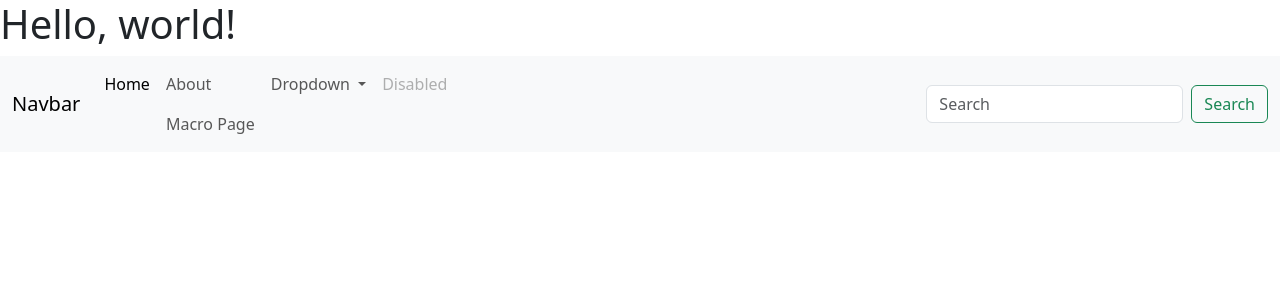
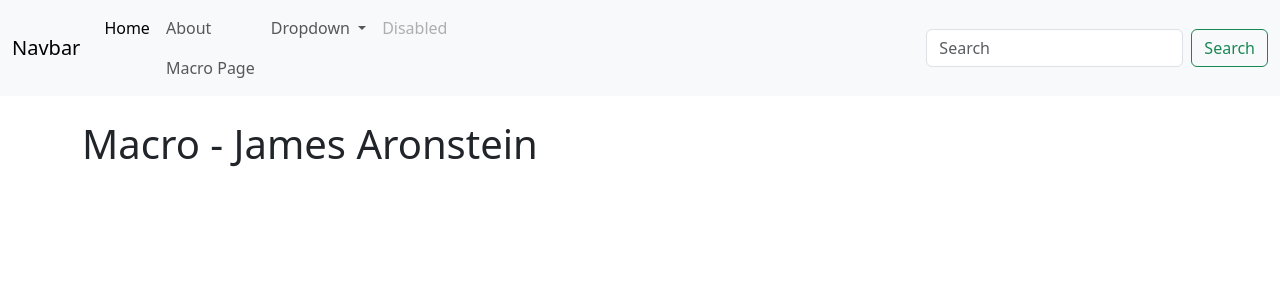
Before and after one commit to JamesAronstein/Data-Journalism-Project, a Flask app: page / in a window 1280 px wide. Shown: the top 300 px of the page. Run offline with Flask 3, Linux system fonts and the light colour scheme.

Commit message:
nav_bar in index

```diff
--- a/templates/index.html
+++ b/templates/index.html
@@ -1,14 +1,13 @@
-<!doctype html>
-<html lang="en">
-  <head>
-    <meta charset="utf-8">
-    <meta name="viewport" content="width=device-width, initial-scale=1">
-    <title>Bootstrap demo</title>
-    <link href="https://cdn.jsdelivr.net/npm/bootstrap@5.3.6/dist/css/bootstrap.min.css" rel="stylesheet" integrity="sha384-4Q6Gf2aSP4eDXB8Miphtr37CMZZQ5oXLH2yaXMJ2w8e2ZtHTl7GptT4jmndRuHDT" crossorigin="anonymous">
-  </head>
-  <body>
-    <h1>Hello, world!</h1>
-    {% include 'nav_bar.html' %}
-    <script src="https://cdn.jsdelivr.net/npm/bootstrap@5.3.6/dist/js/bootstrap.bundle.min.js" integrity="sha384-j1CDi7MgGQ12Z7Qab0qlWQ/Qqz24Gc6BM0thvEMVjHnfYGF0rmFCozFSxQBxwHKO" crossorigin="anonymous"></script>
-  </body>
-</html>
+
+
+
+{% extends 'nav_bar_base.html' %}
+
+{% block content %}
+  <h1> Macro - James Aronstein</h1>
+
+  <div id="line_graph_all_boroughs">
+    {% include 'graph.svg' %}
+  </div>
+
+{% endblock %}
--- a/templates/nav_bar.html
+++ b/templates/nav_bar.html
@@ -18,7 +18,7 @@
               Dropdown
             </a>
             <ul class="dropdown-menu">
-              <li><a class="dropdown-item" href="#">Action</a></li>
+              <li><a class="dropdown-item" href="/micro">micro</a></li>
               <li><a class="dropdown-item" href="#">Another action</a></li>
               <li><hr class="dropdown-divider"></li>
               <li><a class="dropdown-item" href="#">Something else here</a></li>
--- /dev/null
+++ b/templates/nav_bar_base.html
@@ -0,0 +1,19 @@
+<!doctype html>
+<html lang="en">
+  <head>
+    <meta charset="utf-8">
+    <meta name="viewport" content="width=device-width, initial-scale=1">
+    <title>Bootstrap demo</title>
+    <link href="https://cdn.jsdelivr.net/npm/bootstrap@5.3.6/dist/css/bootstrap.min.css" rel="stylesheet" integrity="sha384-4Q6Gf2aSP4eDXB8Miphtr37CMZZQ5oXLH2yaXMJ2w8e2ZtHTl7GptT4jmndRuHDT" crossorigin="anonymous">
+  </head>
+  <body>
+    <!-- h1> Hello, world!</h1> -->
+    {% include 'nav_bar.html' %}
+
+    <div class="container mt-4">
+        {% block content %}{% endblock %}
+    </div>
+
+    <script src="https://cdn.jsdelivr.net/npm/bootstrap@5.3.6/dist/js/bootstrap.bundle.min.js" integrity="sha384-j1CDi7MgGQ12Z7Qab0qlWQ/Qqz24Gc6BM0thvEMVjHnfYGF0rmFCozFSxQBxwHKO" crossorigin="anonymous"></script>
+  </body>
+</html>
```
